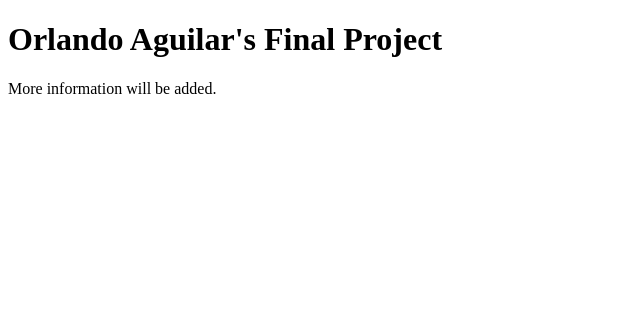
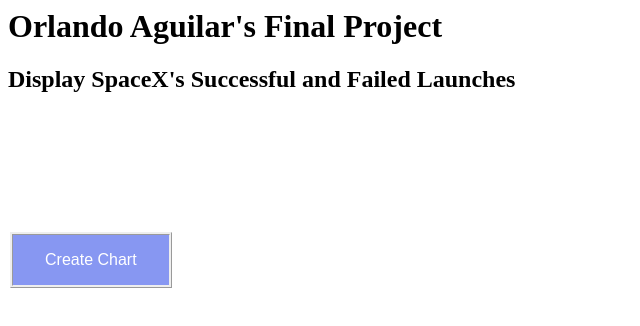
Before and after one commit to Wilamaze/INST377-Final, a plain HTML site: page client/index.html in a window 1280 px wide. Shown: the whole page, without its empty margins (0-640 px from the left). Drawn offline with nearby package versions, Linux system fonts and the light colour scheme.

Commit message:
first initial button and chart to create data

```diff
--- a/client/index.html
+++ b/client/index.html
@@ -1,13 +1,20 @@
-<!DOCTYPE html>
 <html lang="en">
 <head>
     <meta charset="UTF-8">
     <meta http-equiv="X-UA-Compatible" content="IE=edge">
     <meta name="viewport" content="width=device-width, initial-scale=1.0">
     <title>Orlando Aguilar Final Project</title>
+    <link rel="stylesheet" href="style.css">
+    <script src="https://cdn.jsdelivr.net/npm/chart.js"></script>
 </head>
 <body>
+  <div class="wrapper">
+  <header class="header">
     <h1>Orlando Aguilar's Final Project</h1>
-    <p>More information will be added.</p>
-</body>
+  </header>
+    <h2>Display SpaceX's Successful and Failed Launches</h2>
+  <button onclick="createChart()">Create Chart</button>
+   <canvas id="myChart"></canvas>
+  <script src="script.js"></script>
+  </body>
 </html>
--- /dev/null
+++ b/client/script.js
@@ -0,0 +1,58 @@
+// sending a get request to spacex api
+async function getData() {
+    try {
+      const response = await fetch('https://api.spacexdata.com/v4/launches');
+      const data = await response.json();
+      return data;
+    } catch (error) {
+      console.error(error);
+    }
+  }
+
+  // Creating pie chart function
+  async function createChart() {
+    try {
+      const data = await getData();
+      let successCount = 0;
+      let failureCount = 0;
+      data.forEach(mission => {
+        if (mission.success) {
+          successCount++;
+        } else {
+          failureCount++;
+        }
+      });
+
+      // Creating the pie chart data object
+      const chartData = {
+        labels: ['Successful Mission', 'Mission Failure'],
+        datasets: [{
+            // data is the successful and failing missions
+          data: [successCount, failureCount],
+          backgroundColor: ['#9BB39C', '#F67B7B']
+        }]
+      };
+
+      // Creating Pie Chart configurating object
+      const pieConfig = {
+        type: 'pie',
+        data: chartData,
+        options: {
+          responsive: true,
+          plugins: {
+            legend: {
+              position: 'top',
+            },
+            title: {
+              display: true,
+              text: 'SpaceX Launch Success/Failure Chart'
+            }
+          }
+        }
+      };
+      new Chart(document.getElementById('myChart'), pieConfig);
+      // log errors to console.
+    } catch (error) {
+      console.log(error);
+    }
+  }
--- /dev/null
+++ b/client/style.css
@@ -0,0 +1,26 @@
+button {
+  background-color: #8797f2;
+  border: ridge;
+  color: white;
+  padding: 16px 32px;
+  text-align: center;
+  text-decoration: none;
+  display: inline-block;
+  font-size: 16px;
+  margin: 4px 2px;
+  cursor: pointer;
+}
+
+#myChart {
+  max-width: 1000px;
+  max-height: 1000px;
+  margin: 1 auto;
+}
+
+.container {
+  display: inline;
+  flex-direction: row;
+  justify-content: center;
+  align-items: center;
+  height: 12vh;
+}
```
